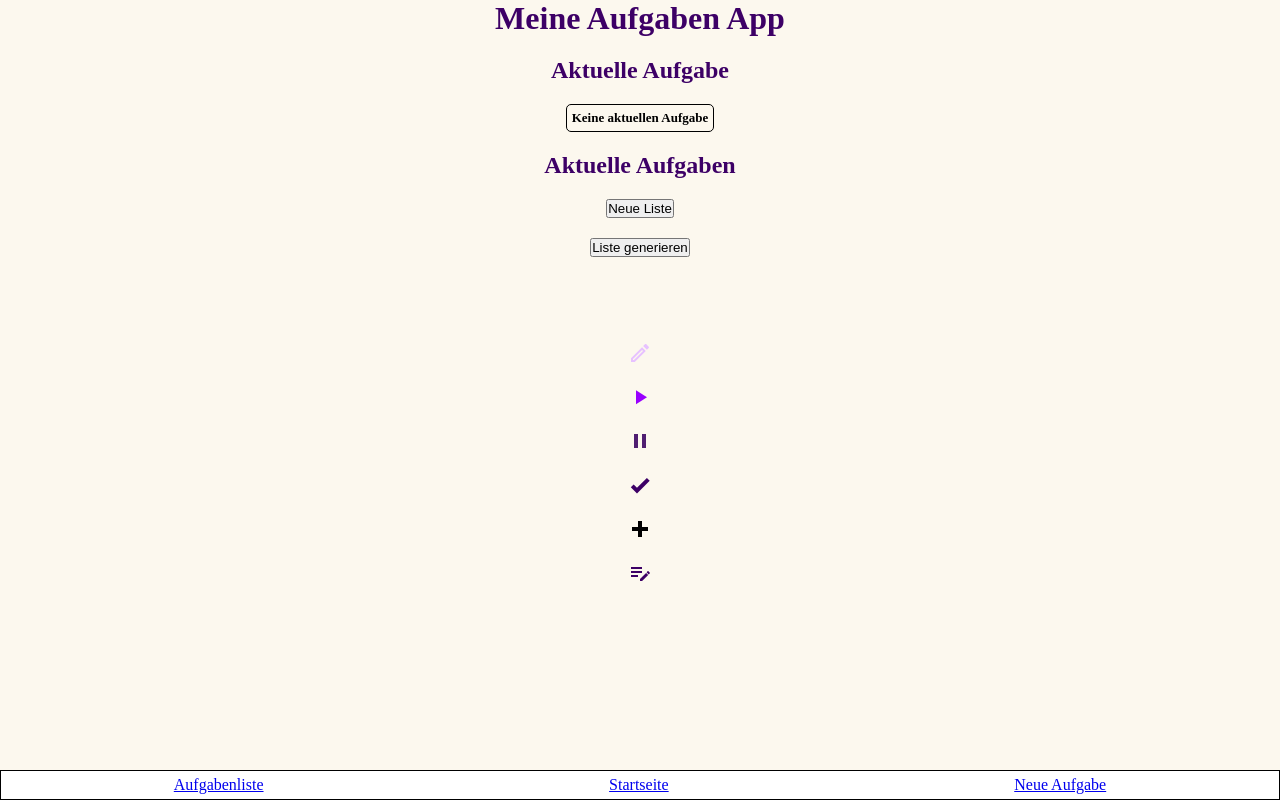
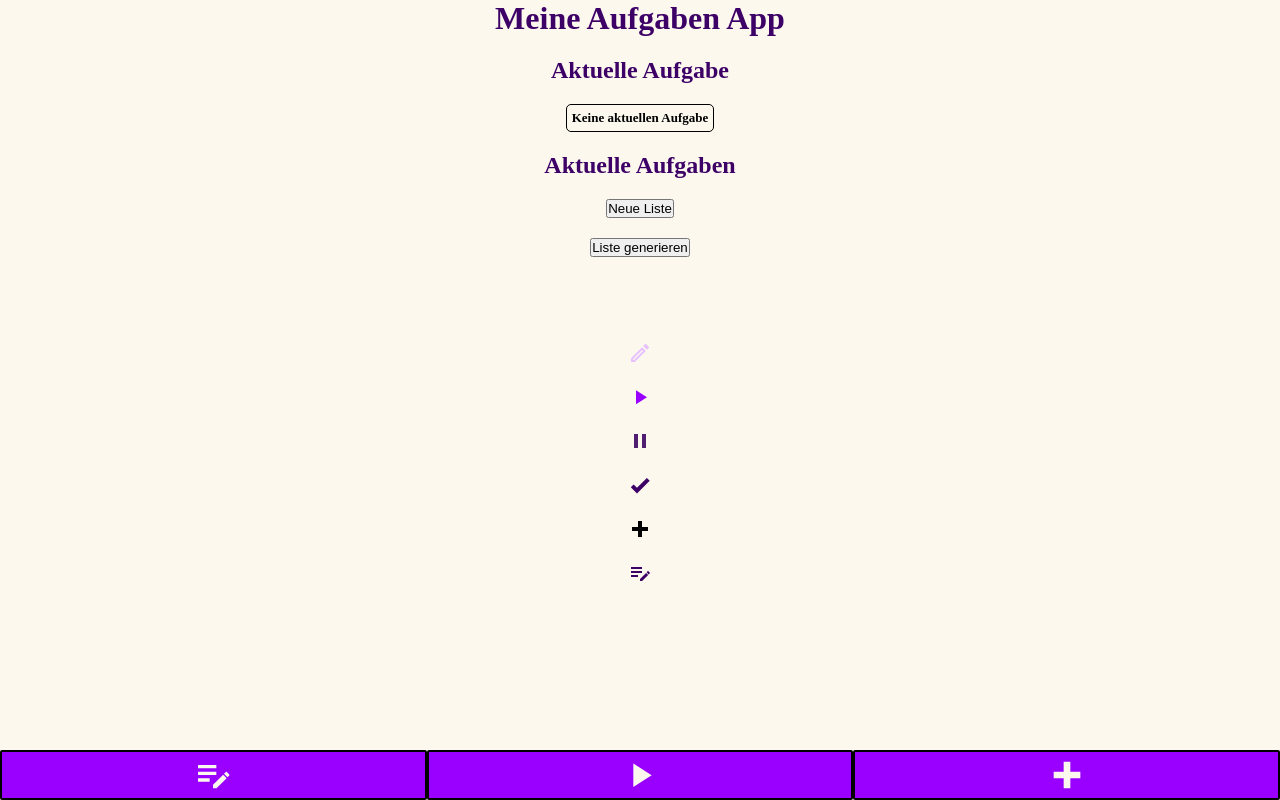
Before and after one commit to A11yship/capstone-project, a Next.js app: page / in a window 1280 px wide. Built offline with nearby package versions, Linux system fonts and the light colour scheme.

Commit message:
Style navigation

```diff
--- a/src/components/Navbar/Navbar.js
+++ b/src/components/Navbar/Navbar.js
@@ -1,18 +1,42 @@
 import Link from 'next/link';
+import styled from 'styled-components';
+
+import Icon from '../Icon/Icon';
 
 import StyledNavbar from './StyledNavbar';
+
+const StyledLink = styled.a`
+	display: flex;
+	align-items: center;
+	justify-content: space-around;
+	width: 100%;
+	height: 100%;
+	border: 2px solid black;
+	border-radius: 2px;
+	background-color: var(--brand-color);
+	color: var(--light-color);
+	:active {
+		color: var(--dark-color);
+	}
+`;
 
 export default function Navbar() {
 	return (
 		<StyledNavbar>
 			<Link href="/task-list">
-				<a>Aufgabenliste</a>
+				<StyledLink>
+					<Icon variant="list" size="40px" />
+				</StyledLink>
 			</Link>
 			<Link href="/">
-				<a>Startseite</a>
+				<StyledLink>
+					<Icon variant="play" size="40px" />
+				</StyledLink>
 			</Link>
 			<Link href="/create-task">
-				<a>Neue Aufgabe</a>
+				<StyledLink>
+					<Icon variant="add" size="40px" />
+				</StyledLink>
 			</Link>
 		</StyledNavbar>
 	);
--- a/src/components/Navbar/StyledNavbar.js
+++ b/src/components/Navbar/StyledNavbar.js
@@ -7,9 +7,8 @@ const StyledNavbar = styled.nav`
 	align-items: center;
 	justify-content: space-around;
 	width: 100vw;
-	height: 30px;
-	border: 1px solid black;
-	background-color: white;
+	height: 50px;
+	background-color: var(--light-color);
 `;
 
 export default StyledNavbar;
--- a/src/components/StyledMain.js
+++ b/src/components/StyledMain.js
@@ -5,7 +5,7 @@ const StyledMain = styled.main`
 	flex-direction: column;
 	align-items: center;
 	gap: 20px;
-	margin: 0 0 30px;
+	margin: 0 0 50px;
 `;
 
 export default StyledMain;
```
